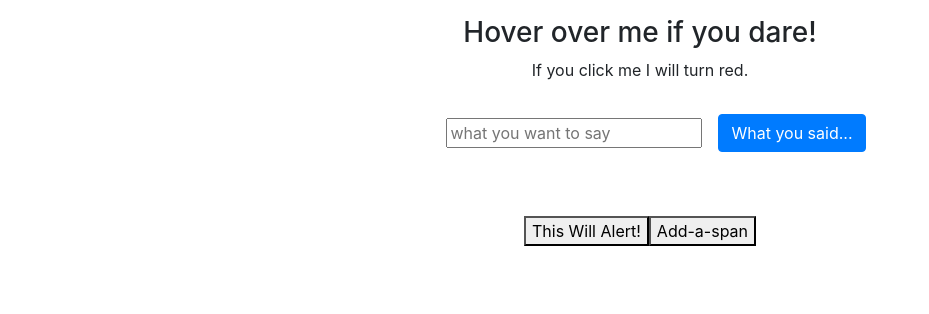
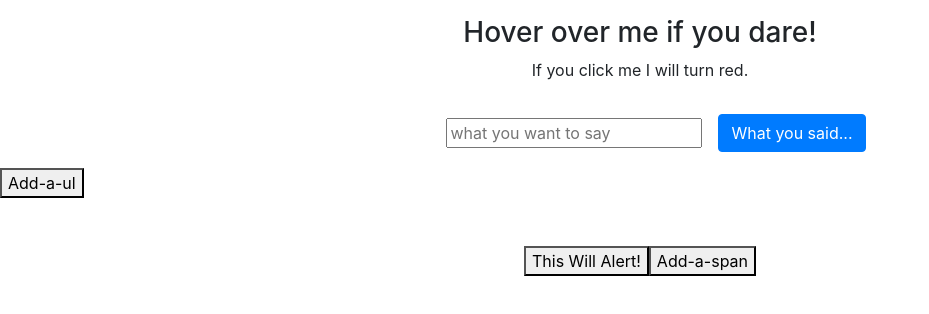
Before and after one commit to natedebenedetti/manipulating-html-with-DOM-lab, a plain HTML site: page index.html in a window 1280 px wide. Shown: the whole page, without its empty margins (0-929 px from the left). Drawn offline with nearby package versions, Linux system fonts and the light colour scheme.

Commit message:
finsihed with half of step 6

```diff
--- a/index.html
+++ b/index.html
@@ -30,6 +30,12 @@
         <input type="button" id="btnSubmit" class="btn btn-primary m-3" value="What you said...">
     </form>
 
+    <button id="ulBtn">Add-a-ul</button>
+
+    <ul id="ul">
+
+    </ul>
+
 </body>
 
 </html>
--- a/scripts.js
+++ b/scripts.js
@@ -39,9 +39,10 @@ document.addEventListener("DOMContentLoaded", function (event) { // waits for ht
     });
 
     //step 4. Linking to paragragh element created in HTML and changing color on click event.
-    let p = document.getElementById('p1');
+    let p1 = document.getElementById('p1');
     p1.addEventListener('click', function () {
         p1.style.color = '' + randomColor() + '';
+        p1.innerText = "I didn't necessarily lie, I will turn red.........eventually"
     })
 
     // part of step 4... function to create random color that is used to change color of paragraph text every click.
@@ -72,7 +73,17 @@ document.addEventListener("DOMContentLoaded", function (event) { // waits for ht
         nameSpan.style.alignItems = 'center';
     });
 
-    //step 6. Array created in JS and Linked to ul created in HTML.
+    //step 6. Array created in JS and Linked to button and ul created in HTML.
+    let friendsArr = ['Matt', 'Dustin', 'Brooks', 'Jason', 'Alex', 'Jordan', 'Todd', 'John', 'Bob', 'Jack'];
+    let ulBtn = document.getElementById('ulBtn');
+    let ul = document.getElementById('ul');
+    let li = document.createElement('li');
+
+
+
+    ulBtn.addEventListener('click', function () {
+
+    });
 
 
 
```
